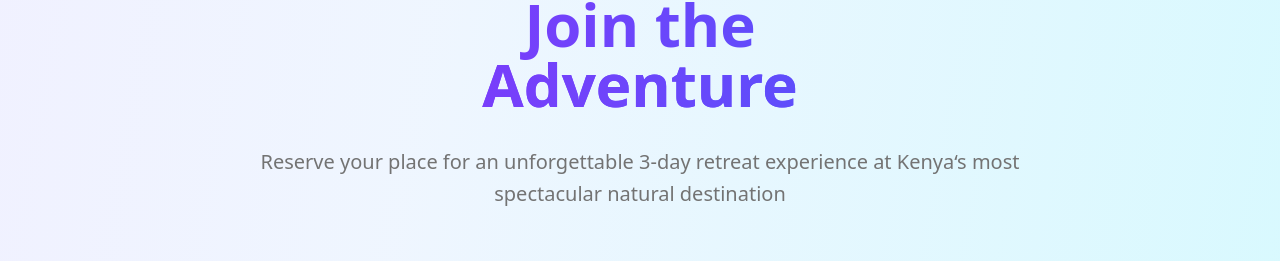
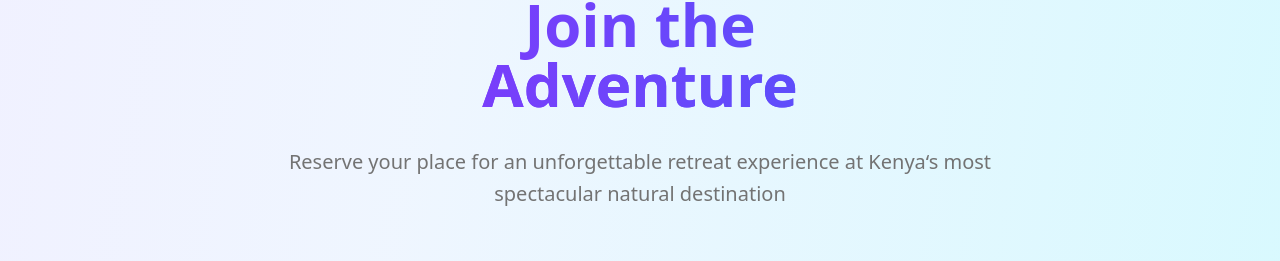
Before and after one commit to Inifinitech/ndunda, a Next.js app: page / in a window 1280 px wide. Shown: the part 4968-5229 px from the top of the page. Built offline with nearby package versions, Linux system fonts and the light colour scheme.

Commit message:
corrects typo

```diff
--- a/src/components/registrationform.tsx
+++ b/src/components/registrationform.tsx
@@ -58,7 +58,7 @@ const RegistrationForm = () => {
             <span className="block bg-gradient-to-r from-purple-600 to-blue-600 bg-clip-text">Adventure</span>
           </h2>
           <p className="text-xl text-muted-foreground max-w-3xl mx-auto leading-relaxed">
-            Reserve your place for an unforgettable 3-day retreat experience at Kenya&lsquo;s most spectacular natural destination
+            Reserve your place for an unforgettable retreat experience at Kenya&lsquo;s most spectacular natural destination
           </p>
         </div>
 
```
